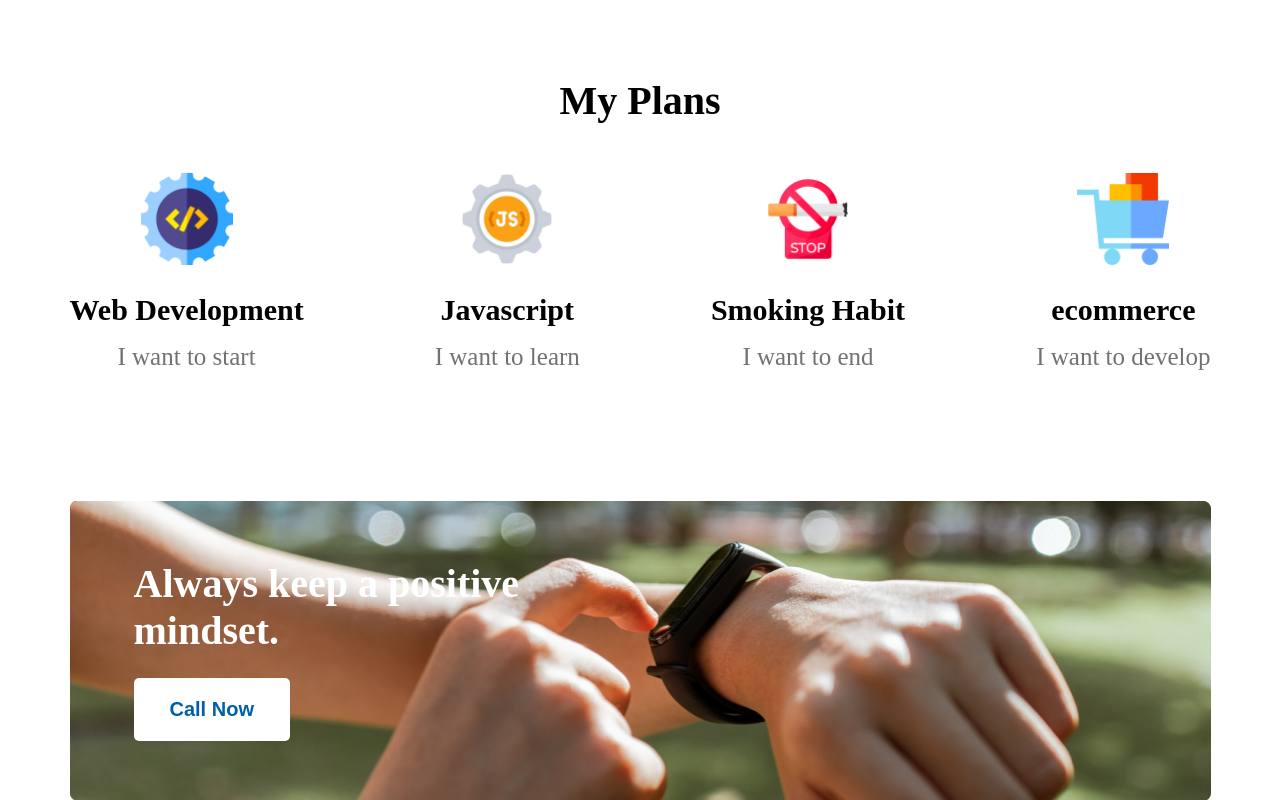
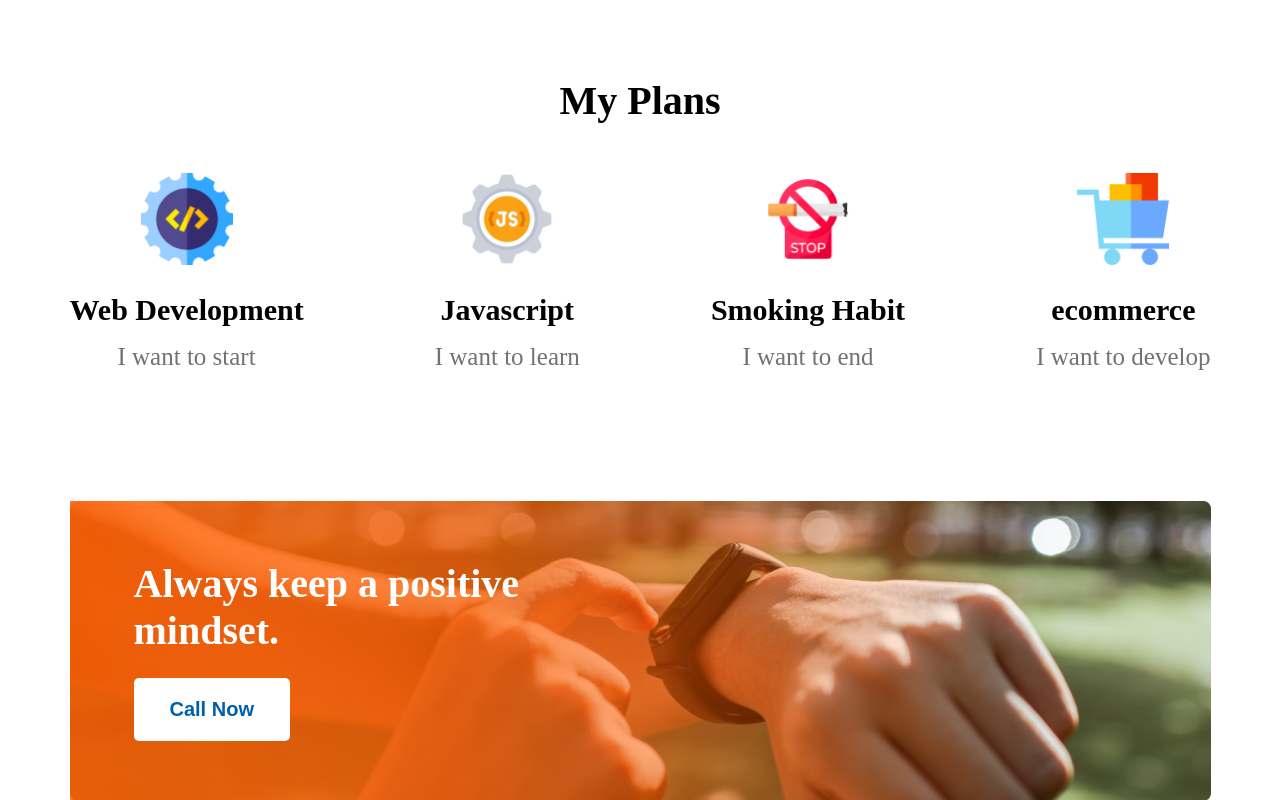
Before and after one commit to rashedislam4235/basic-design-of-wed-page-2, a plain HTML site: page index.html in a window 1280 px wide. Shown: the part 2089-2889 px from the top of the page. Drawn offline with Linux system fonts and the light colour scheme.

Commit message:
add color to the watch section

```diff
--- a/style.css
+++ b/style.css
@@ -186,7 +186,15 @@
 .call-container{
     max-width: 1141px;
     margin: 0 auto;
-    background: url("images/watch.png"), url("images/gradient2.png");
+   background: url("images/watch.png");
+       background:
+        linear-gradient(to right,
+            rgba(255, 94, 0, 0.85) 0%,
+            rgba(255, 94, 0, 0.75) 35%,
+            rgba(255, 94, 0, 0.4) 60%,
+            rgba(255, 94, 0, 0) 85%
+        ),
+        url("images/watch.png");
 
     background-repeat: no-repeat;
     background-size: cover;
```
